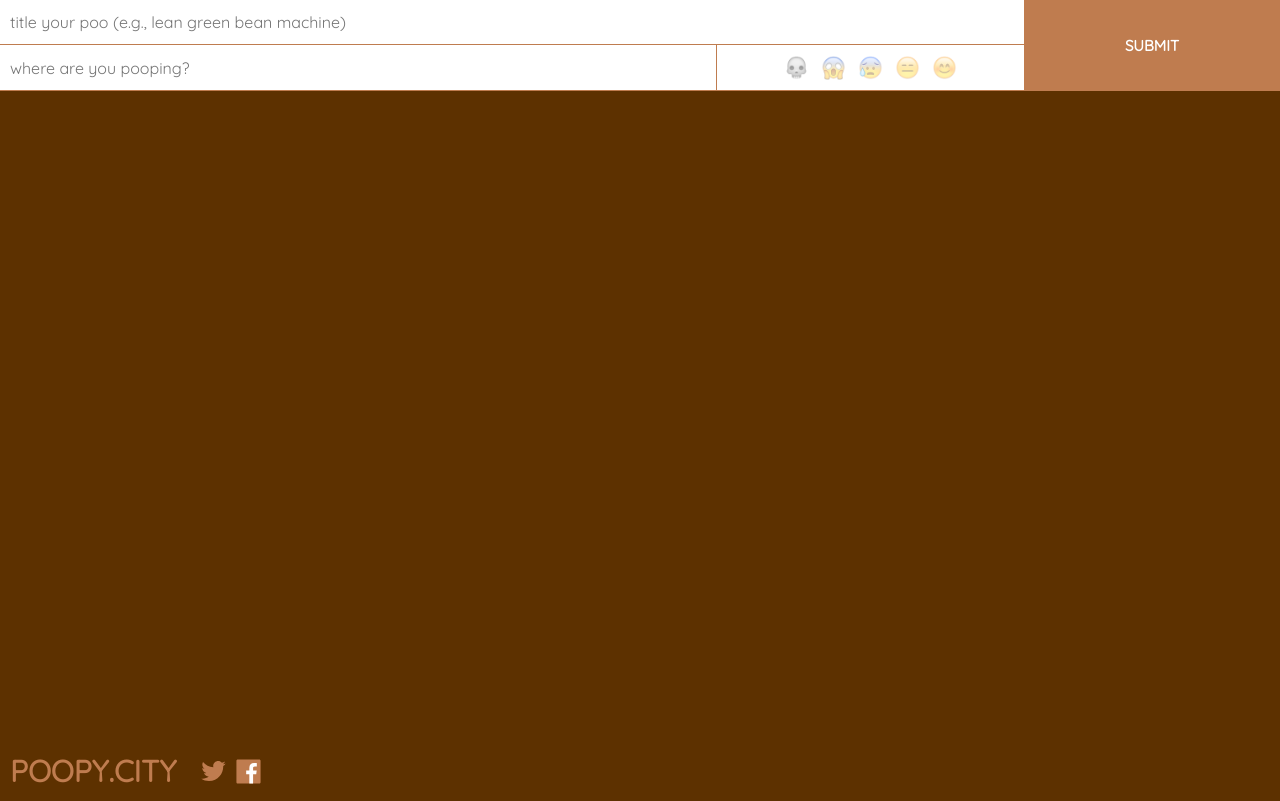
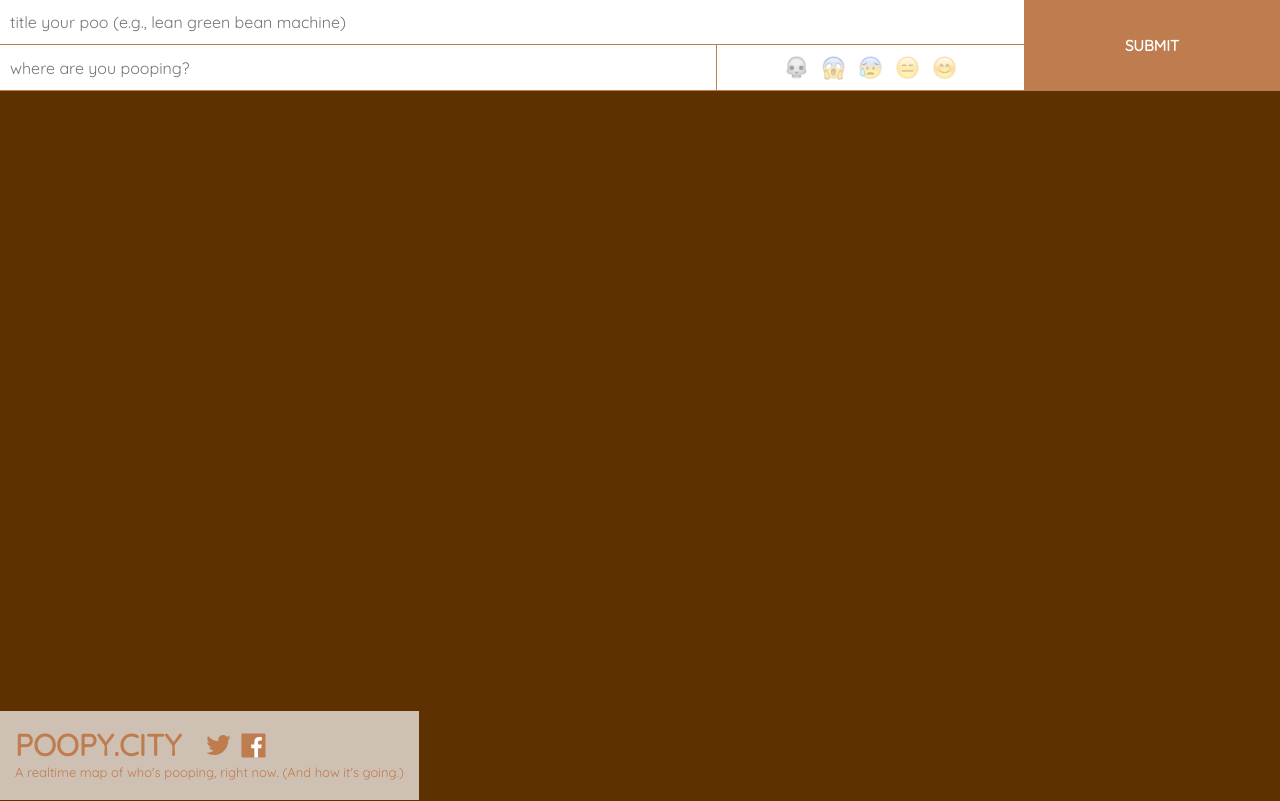
Before and after one commit to christinecha/poopy-city, a website built with webpack: page index.html in a window 1280 px wide. Built offline with nearby package versions, Linux system fonts and the light colour scheme; no server answers.

Commit message:
Added about.

```diff
--- a/index.html
+++ b/index.html
@@ -53,6 +53,8 @@
       <a href="https://www.facebook.com/sharer/sharer.php?u=poopy.city" target="_blank">
         <div class="social-link facebook"></div>
       </a>
+
+      <p>A realtime map of who's pooping, right now. (And how it's going.)</p>
     </div>
 
     <!--~~~~~~~~~~~~~~ SCRIPTS ~~~~~~~~~~~~~~-->
--- a/src/styles/about.less
+++ b/src/styles/about.less
@@ -3,7 +3,8 @@
   bottom: 0;
   z-index: 1;
   color: @light-brown;
-  padding: 10px;
+  padding: 15px;
+  background-color: rgba(255,255,255,0.7);
 
   h1 {
     font-size: 30px;
```
Also changed, not shown: dist/index.css, 1 other file.
